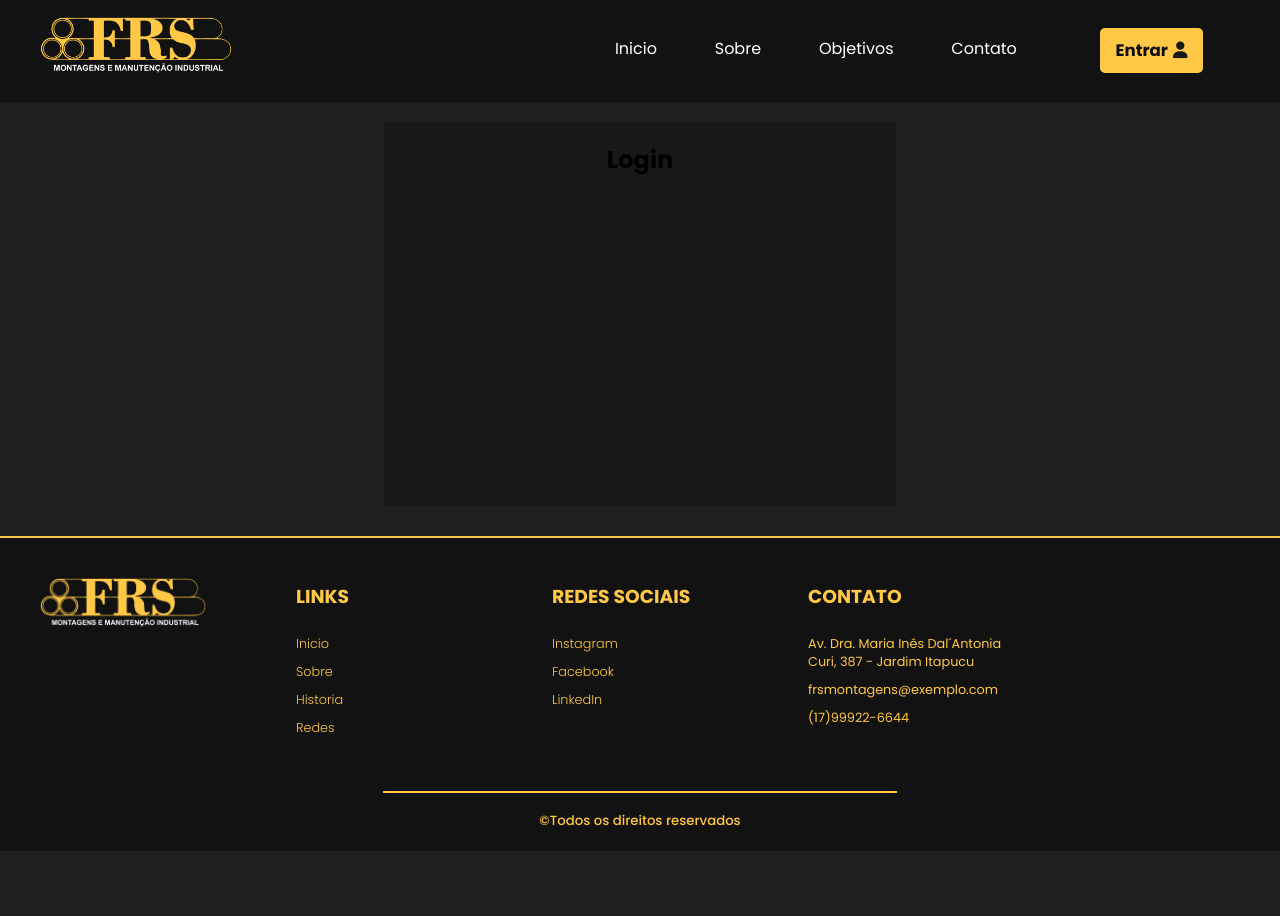
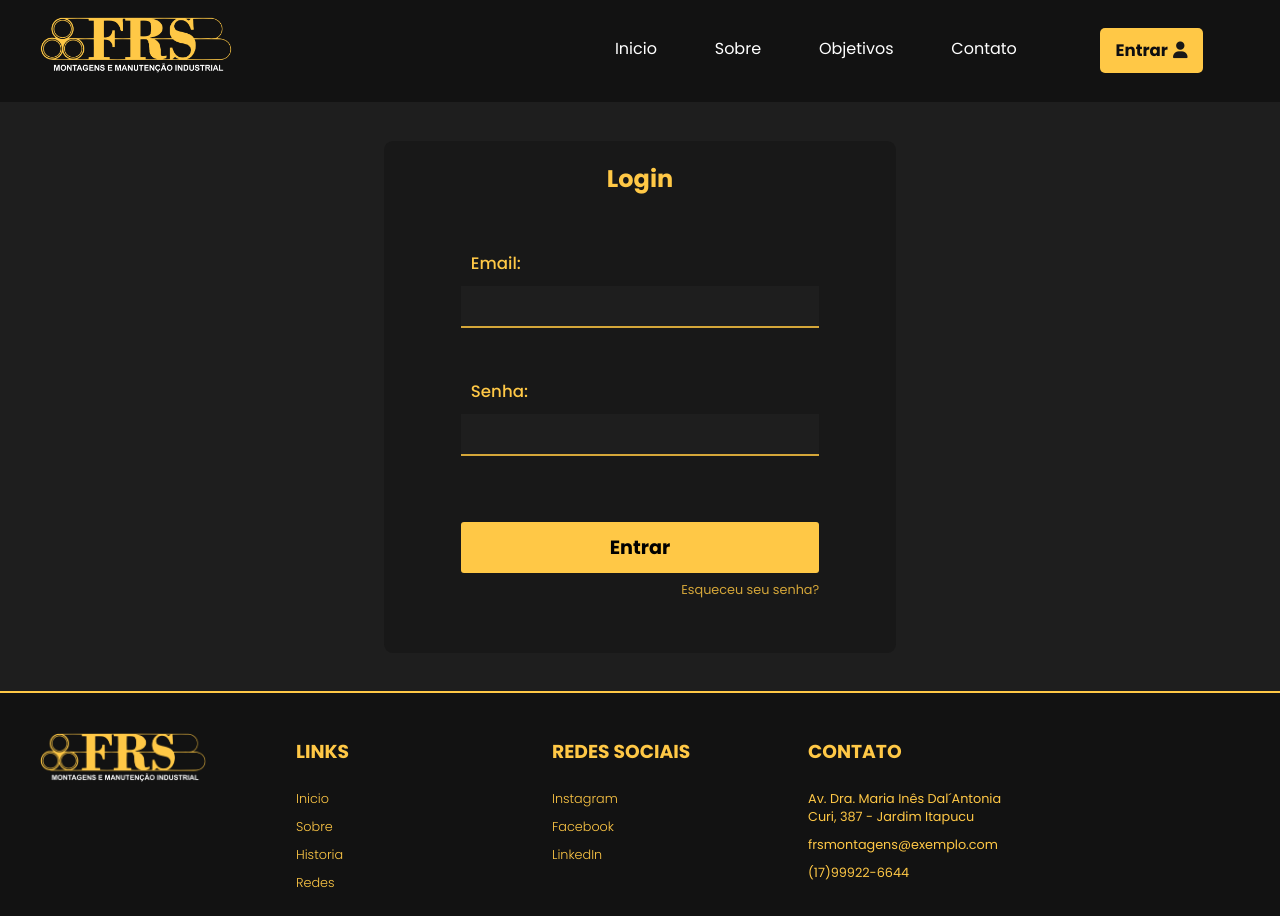
Before and after one commit to iguulima/FRS-Project, a plain HTML site: page login.html in a window 1280 px wide. Shown: the top 916 px of the page. Before the commit the page ends 851 px from the top, so only its background shows below. Drawn offline with Linux system fonts and the light colour scheme.

Commit message:
0.4.1 - Att na LoginPage

```diff
--- a/login.html
+++ b/login.html
@@ -27,13 +27,28 @@
                 </nav>
             </header>
 
-            <section id="login-space">
+            <form id="login-container">
+                <h2>Login</h2>
+                <br>
                 <div class="login-form">
-                    <h2>Login</h2>
 
+
+                    <div class="form-group">
+                        <label>Email:</label>
+                        <input type="text" id="email" placeholder="">
+                    </div>
+
+                    <div class="form-group">
+                        <label>Senha:</label>
+                    <input type="password" id="senha" placeholder="">
+                    </div>
+
+                    <button type="submit" class="form-button">Entrar</i></button>
+
+                    <a href="#" class="password-help">Esqueceu seu senha?</a>
                 </div>
 
-            </section>
+            </form>
 
 
             <footer class="rodape">
--- a/style.css
+++ b/style.css
@@ -394,13 +394,86 @@ header img{
 
 /* -------------------------------  Login  -------------------------------*/
 
+#login-container{
+    margin: 0 auto;
+    background: var(--cor-secao);
+    width: 40vw;
+    height: 40vw;
+    margin: 3vw auto;
+    display: flex;
+    flex-direction: column;
+    align-items: center;
+    border-radius: 0.7vw;
+}
 
 .login-form{
+    width: 70%;
+    height: 70%;
+    display: flex;
+    justify-content: space-between;
+    flex-direction: column;
+
+}
+
+.form-group{
+    width: 100%;
+    height: 30%;
+}
+
+.form-group label{
+    display: block;
+    margin: 10px 10px;
+    font-size: 1.3vw;
+    font-weight: 500;
+}
+
+#login-container h2, .form-group label{
+    color: var(--cor-amarelo);
+}
+
+.form-group input{
+    width: 97%;
+    height: 3vw;
+    background-color: var(--cor-fundo);
+    border: none;
+    border-bottom: 2px solid var(--cor-amarelo-escuro);
+    color: var(--cor-texto);
+    font-size: 1.1vw;
+    outline: none;
+    padding-left: 0.65vw;
+}
+
+.form-button{
+    font-family: 'Poppins', sans-serif;
+    background-color:var(--cor-amarelo) ;
+    border:none;
+    width: 100%;
+    font-size: 1.5vw;
+    font-weight: 700;
+    height: 3vw;
+    border-radius: 3px;
+    margin: 2vw 0;
+    padding: 2vw 0;
     display: flex;
     justify-content: center;
-    margin: 20px auto;
+    align-items: center;
+}
 
-    background: var(--cor-secao);
-    width: 40vw;
-    height: 30vw;
+.form-button:hover{
+    background-color: var(--cor-amarelo-escuro);
+    cursor: pointer;
 }
+
+.password-help{
+    color: var(--cor-amarelo-escuro);
+    text-decoration: none;
+    display: flex;
+    justify-content: end;
+    font-size: 1vw;
+    margin-top: -3vw;
+}
+
+.password-help:hover{
+    color:var(--cor-amarelo);
+    text-decoration: underline;
+}
```
